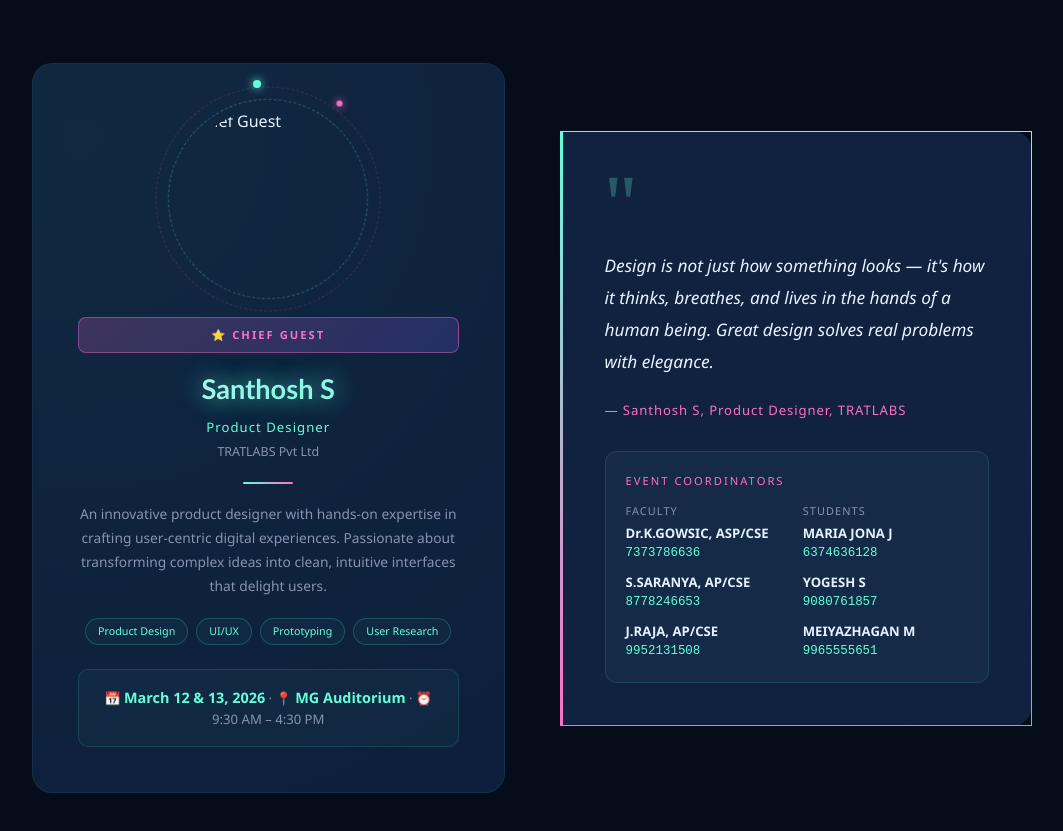
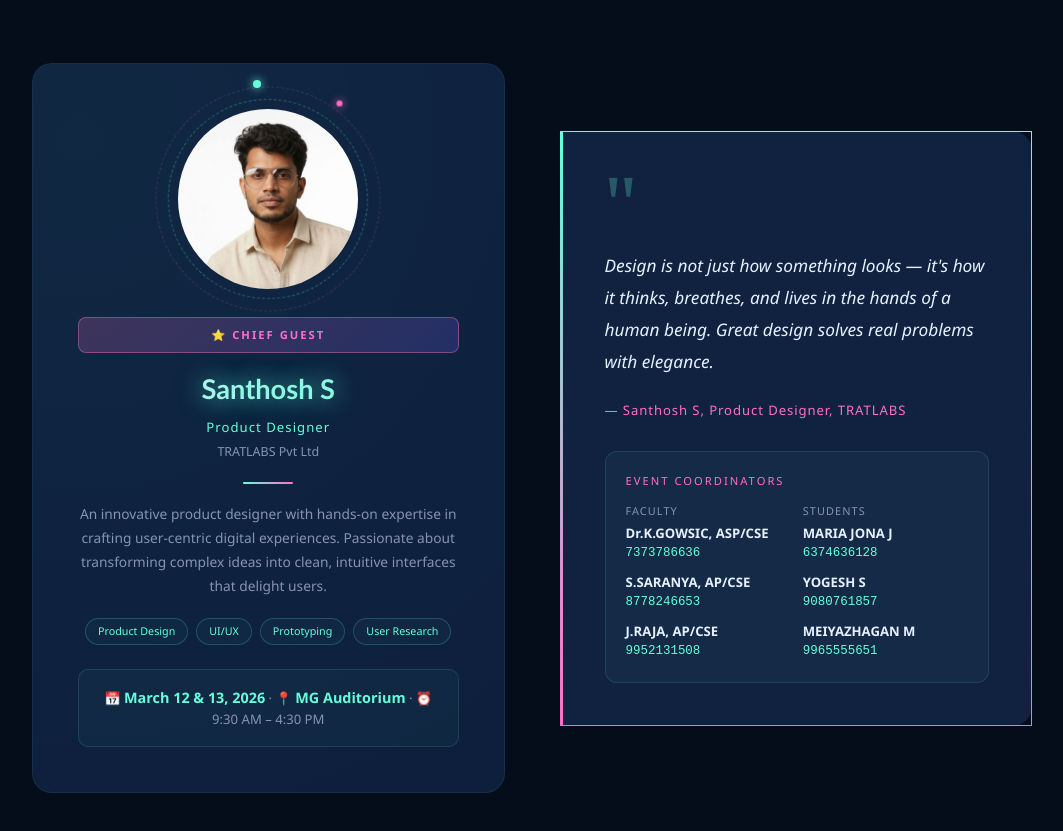
Before and after one commit to sasikumar9951/Vizora, a website: page index.html in a window 1280 px wide. Shown: the part 2737-3568 px from the top of the page, without its empty margins (108-1171 px from the left). Drawn offline with Linux system fonts and the light colour scheme.

Commit message:
first commit

```diff
--- a/index.html
+++ b/index.html
@@ -2366,7 +2366,7 @@
           <div class="g-ring2"></div>
           <div class="g-orbit"></div>
           <div class="g-orbit2"></div>
-          <img src="images/chief-guest.jpeg" alt="Chief Guest"
+          <img src="images/chief-guest.jpg" alt="Chief Guest"
             style="width:180px;height:180px;border-radius:50%;object-fit:cover;position:absolute;top:0;left:0;z-index:2;" />
         </div>
         <div class="g-chief-tag">⭐ Chief Guest</div>
```
Also changed, not shown: images/chief-guest.jpg (renamed from images/chief_guest.jpeg).
